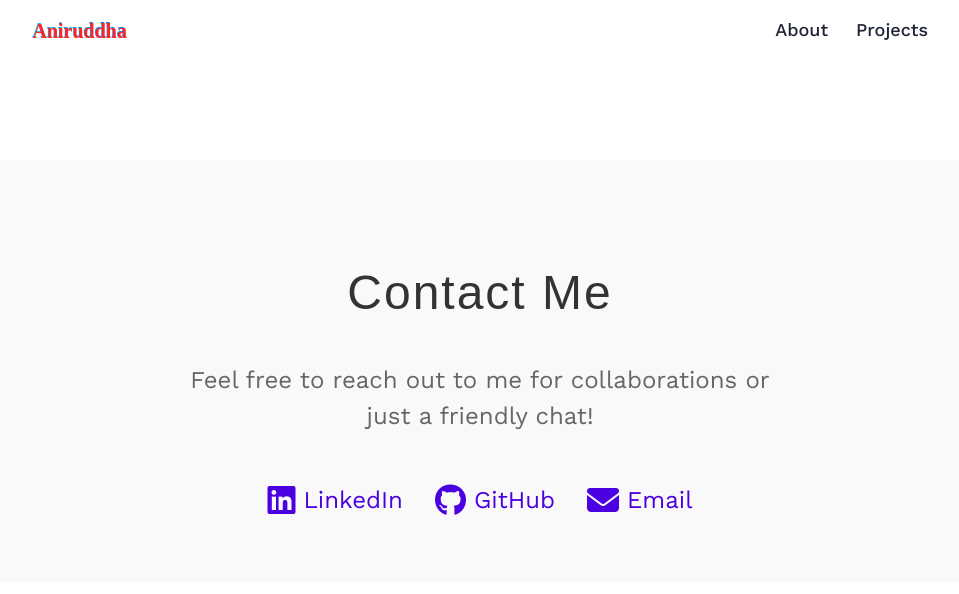
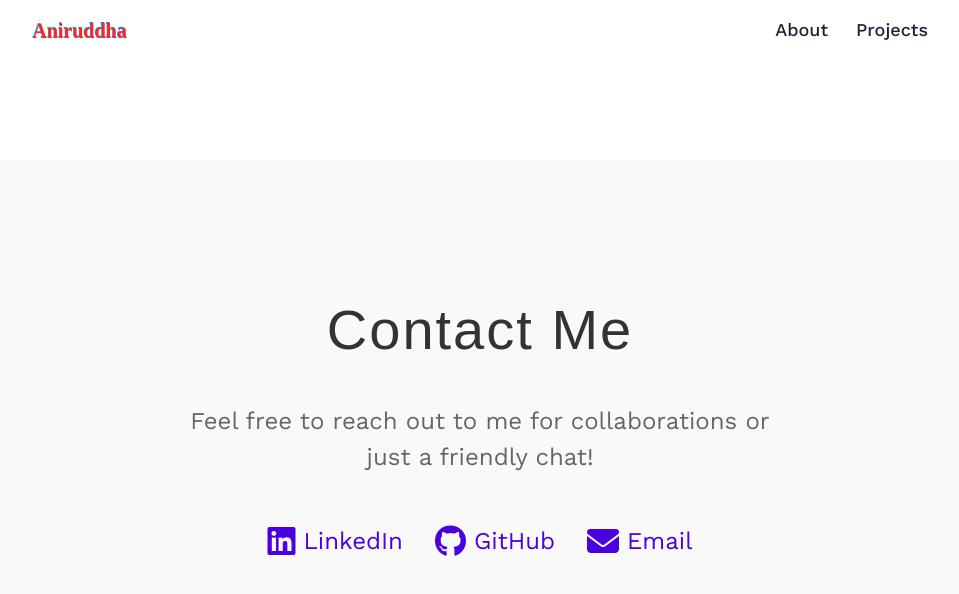
Before and after one commit to anirudddha/potfolit-3d, a React (Vite) app: page /contact in a window 1280 px wide. Shown: the top 594 px of the page, without its empty margins (160-1119 px from the left). Built offline with nearby package versions, Linux system fonts and the light colour scheme; a web font is replaced by a local one.

Commit message:
contact page responsive

```diff
--- a/src/pages/contact.css
+++ b/src/pages/contact.css
@@ -1,4 +1,3 @@
-/* src/components/Contact.css */
 .contact-container {
   display: flex;
   flex-direction: column;
@@ -27,8 +26,9 @@
 
 .social-links {
   display: flex;
-    justify-content: center;
-    gap: 2rem;
+  flex-direction: column;
+  align-items: center;
+  gap: 1.5rem;
 }
 
 .social-links a {
@@ -49,3 +49,51 @@
 .social-links i {
   font-size: 2rem;
 }
+
+/* Media Queries */
+@media (min-width: 768px) {
+  .contact-title {
+    font-size: 2.5rem;
+  }
+
+  .contact-subtitle {
+    font-size: 1.25rem;
+    margin-bottom: 2rem;
+  }
+
+  .social-links {
+    flex-direction: row;
+    gap: 2rem;
+  }
+
+  .social-links a {
+    font-size: 1.25rem;
+  }
+
+  .social-links i {
+    font-size: 1.75rem;
+  }
+}
+
+@media (min-width: 1024px) {
+  .contact-container {
+    padding: 6rem 3rem;
+  }
+
+  .contact-title {
+    font-size: 3.5rem;
+  }
+
+  .contact-subtitle {
+    font-size: 1.5rem;
+    margin-bottom: 3rem;
+  }
+
+  .social-links a {
+    font-size: 1.5rem;
+  }
+
+  .social-links i {
+    font-size: 2rem;
+  }
+}
```
Lines whose indentation alone changed are shown as unchanged.
